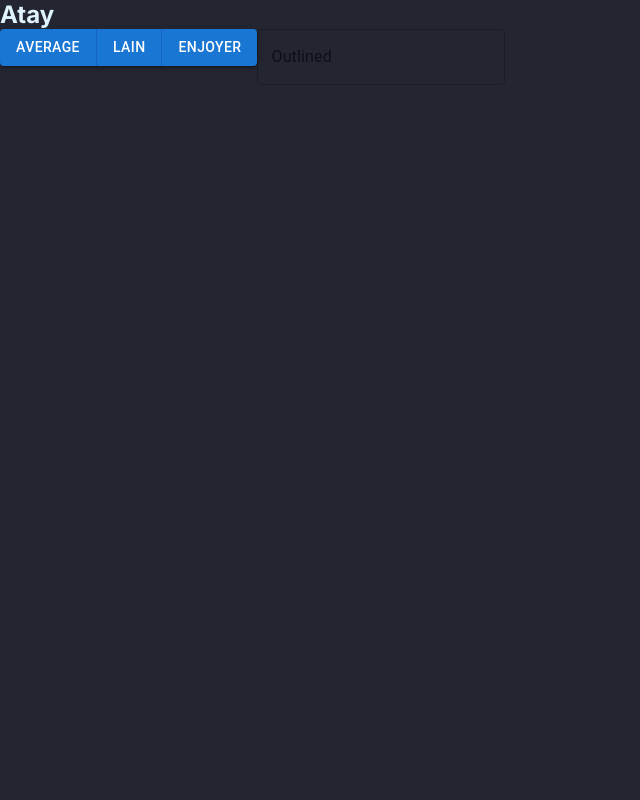
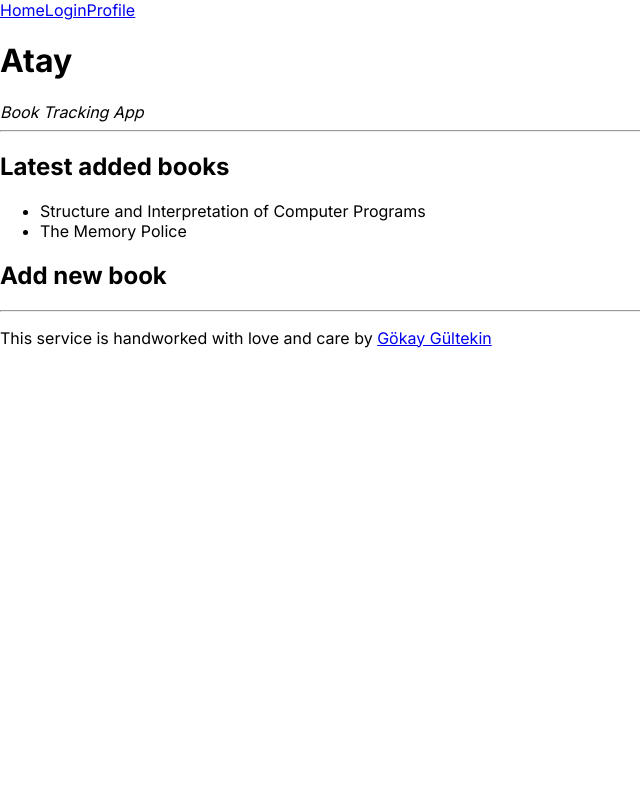
Before and after one commit to naphteine/atay, a Next.js app: page / in a window 1280 px wide. Shown: the top 800 px of the page, without its empty margins (0-640 px from the left). Built offline with nearby package versions, Linux system fonts and the light colour scheme.

Commit message:
Basic PocketBase auth

```diff
--- a/next.config.js
+++ b/next.config.js
@@ -1,4 +1,10 @@
 /** @type {import('next').NextConfig} */
-const nextConfig = {}
+const nextConfig = {
+    reactStrictMode: true,
+
+    experimental: {
+        serverActions: true,
+    }
+}
 
 module.exports = nextConfig
--- a/package.json
+++ b/package.json
@@ -18,6 +18,7 @@
     "eslint": "8.48.0",
     "eslint-config-next": "13.4.19",
     "next": "13.4.19",
+    "pocketbase": "^0.18.0",
     "react": "18.2.0",
     "react-dom": "18.2.0",
     "typescript": "5.2.2"
--- a/src/app/globals.css
+++ b/src/app/globals.css
@@ -1,4 +1,3 @@
 body {
   margin: 0;
-  background-color: #dff4ff;
 }
--- a/src/app/layout.tsx
+++ b/src/app/layout.tsx
@@ -1,6 +1,7 @@
 import "./globals.css";
 import type { Metadata } from "next";
 import { Inter } from "next/font/google";
+import Link from "next/link";
 
 const inter = Inter({ subsets: ["latin"] });
 
@@ -16,7 +17,16 @@ export default function RootLayout({
 }) {
   return (
     <html lang="en">
-      <body className={inter.className}>{children}</body>
+      <body className={inter.className}>
+        <header>
+          <Link href="/">Home</Link>
+          <Link href="/login">Login</Link>
+          <Link href="/dashboard">Profile</Link>
+        </header>
+
+        {children}
+
+        </body>
     </html>
   );
 }
--- a/src/app/page.module.css
+++ /dev/null
@@ -1,13 +0,0 @@
-.main {
-
-}
-
-.header {
-  background-color: #232631;
-  color: #dff4ff;
-  height: 100vh;
-}
-
-.header h2 {
-  margin: 0;
-}
--- a/src/app/page.tsx
+++ b/src/app/page.tsx
@@ -1,25 +1,35 @@
-import Image from "next/image";
-import styles from "./page.module.css";
-import Button from "@mui/material/Button";
-import { ButtonGroup, TextField } from "@mui/material";
+export default function Home() {
+  const booksData = [
+    "Structure and Interpretation of Computer Programs",
+    "The Memory Police"
+  ];
 
-export default function Home() {
   return (
-    <main className={styles.main}>
-      <header className={styles.header}>
-        <h2>Atay</h2>
-
-        <ButtonGroup variant="contained">
-        <Button>Average</Button>
-        <Button>Lain</Button>
-        <Button>Enjoyer</Button>
-        </ButtonGroup>
-
-        <TextField id="outlined-basic" label="Outlined" variant="outlined" />
+    <>
+      <header>
+        <h1>Atay</h1>
+        <em>Book Tracking App</em>
+        <hr />
       </header>
 
-      <Image src="/logo.svg" alt="Atay" width={320} height={128} />
-      <h2>Coming soon.</h2>
-    </main>
+      <main>
+        <h2>Latest added books</h2>
+        <ul>
+          {booksData.map((book) => {
+            return (
+              <li>{book}</li>
+            )
+          })}
+        </ul>
+
+        <h2>Add new book</h2>
+
+      </main>
+
+      <footer>
+        <hr />
+        <p>This service is handworked with love and care by <a href="https://gokaygultekin.dev">Gökay Gültekin</a></p>
+      </footer>
+    </>
   );
 }
```
Also changed, not shown: src/app/actions.ts (added, +34 -0 lines), src/app/dashboard/page.tsx (added, +23 -0 lines), src/app/login/login.module.css (added, +20 -0 lines), src/app/login/page.tsx (added, +21 -0 lines), src/middleware.ts (added, +20 -0 lines), 1 other file (tests, documents, lock files or other folders).
